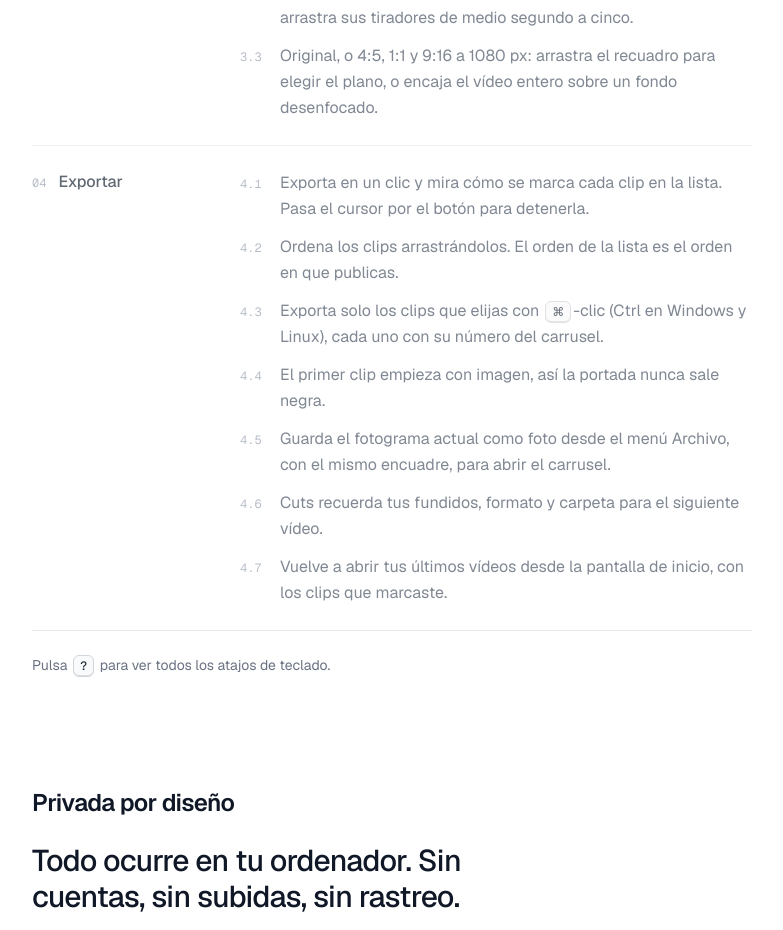
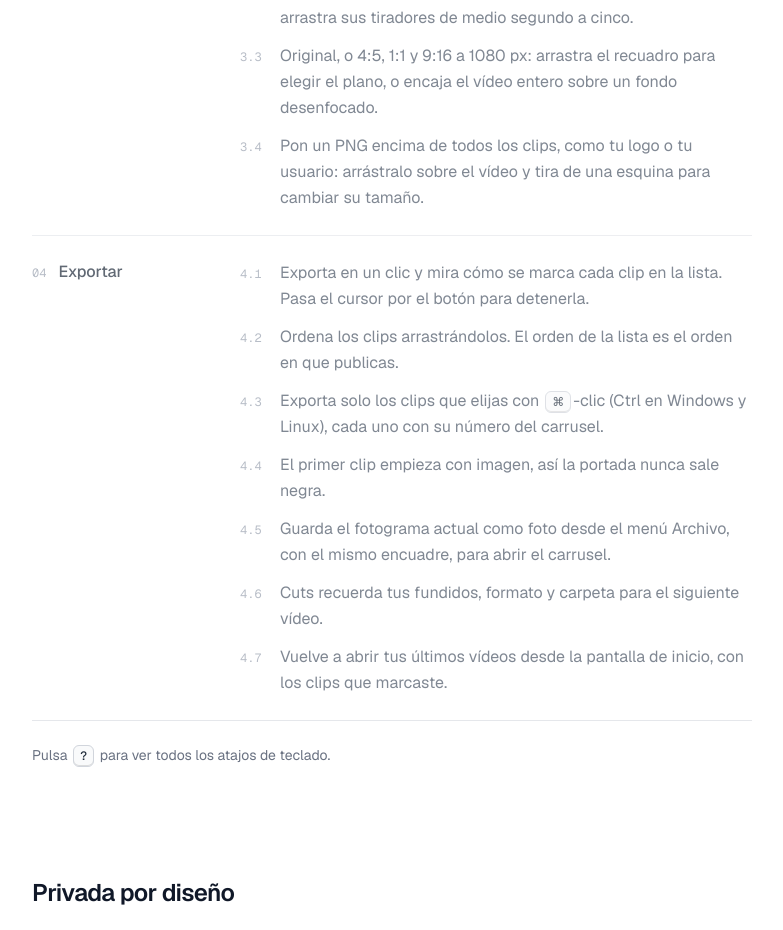
Before and after one commit to vigosan/cuts, a Next.js app in the folder apps/web/: page /es in a window 1280 px wide. Shown: the part 5060-5990 px from the top of the page, without its empty margins (248-1031 px from the left). Built offline with nearby package versions, Linux system fonts and the light colour scheme; no server answers.

Commit message:
List the PNG overlay among the website features

```diff
--- a/apps/web/content.ts
+++ b/apps/web/content.ts
@@ -106,6 +106,7 @@ export const content = {
             "Fades to black or white, and smooth audio fades, per clip.",
             "The audio fade is a volume line on the waveform: drag its handles from half a second to five.",
             "Original, or 4:5, 1:1 and 9:16 at 1080 px: drag the frame to choose the shot, or fit the whole video over a blurred background.",
+            "Put a PNG over every clip, like your logo or your handle: drag it on the video and pull a corner to resize it.",
           ],
         },
         {
@@ -299,6 +300,7 @@ export const content = {
             "Fundidos a negro o a blanco, y fundidos de audio suaves, en cada clip.",
             "El fundido de audio es una línea de volumen sobre la onda: arrastra sus tiradores de medio segundo a cinco.",
             "Original, o 4:5, 1:1 y 9:16 a 1080 px: arrastra el recuadro para elegir el plano, o encaja el vídeo entero sobre un fondo desenfocado.",
+            "Pon un PNG encima de todos los clips, como tu logo o tu usuario: arrástralo sobre el vídeo y tira de una esquina para cambiar su tamaño.",
           ],
         },
         {
```
